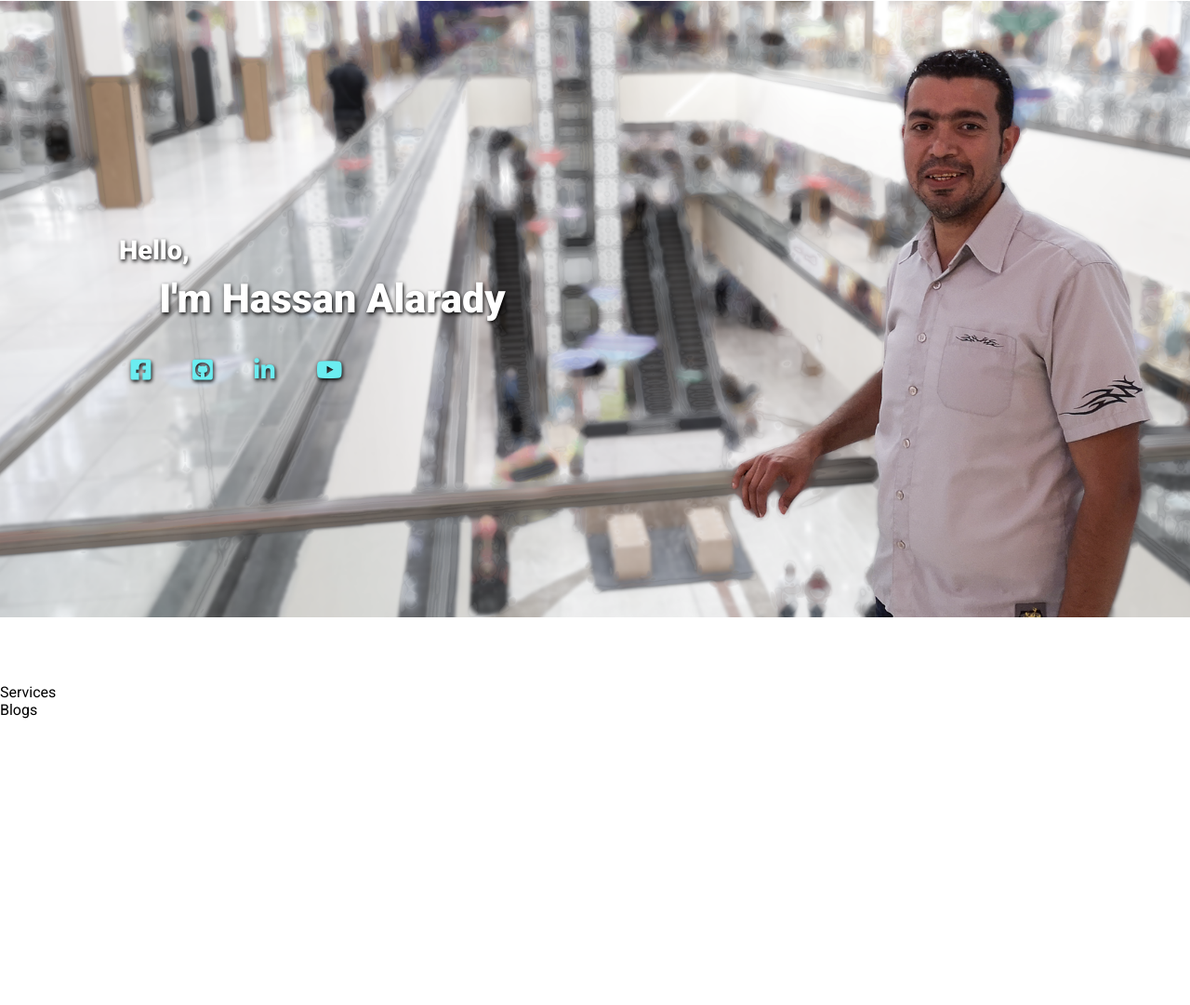
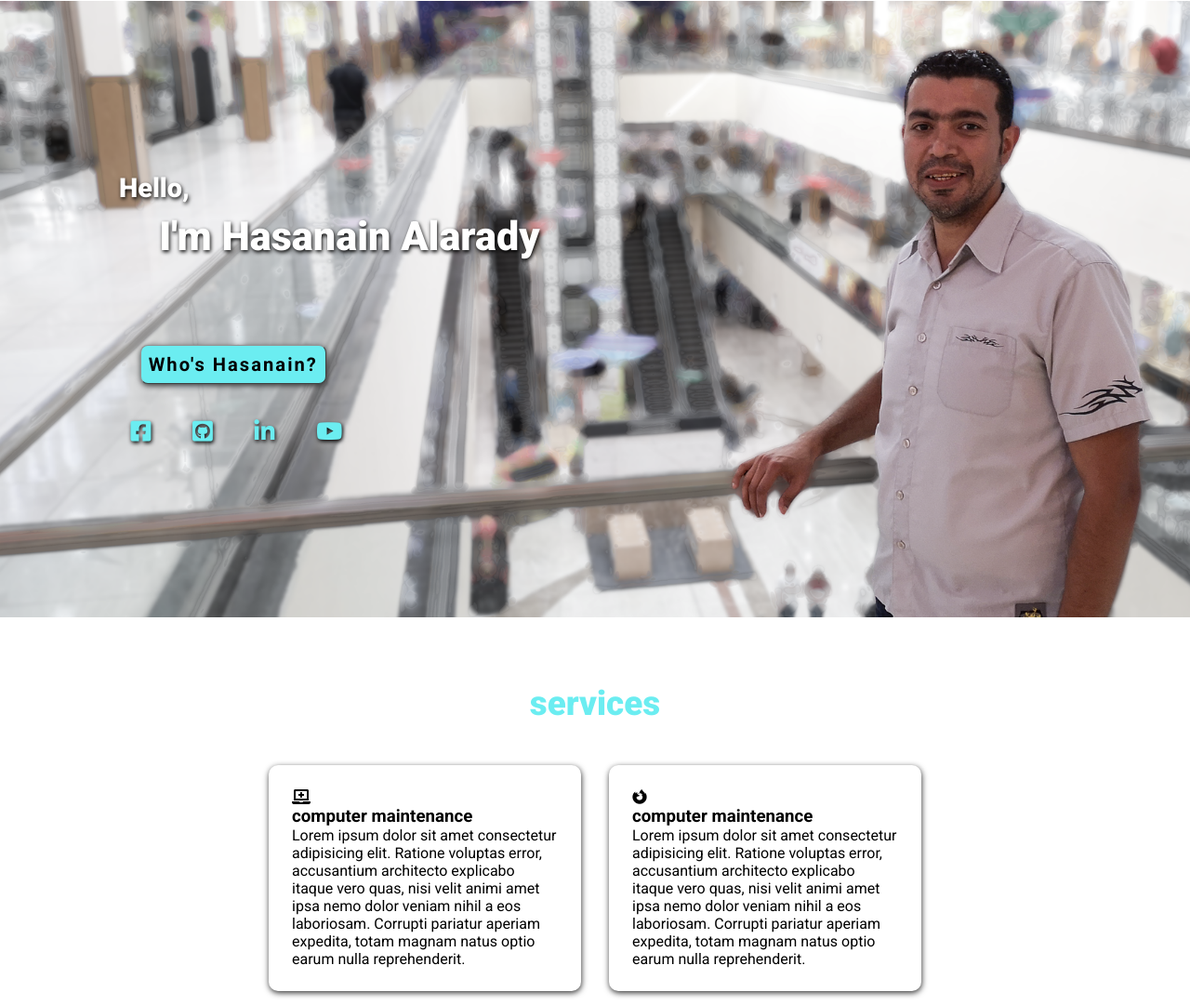
Before and after one commit to Hasanain-Jaafar/One-page-portfolio-, a plain HTML site: page index.html in a window 1280 px wide. Shown: the part 69-1150 px from the top of the page at 93% size. Before the commit the page ends 842 px from the top, so only its background shows below. Drawn offline with Linux system fonts and the light colour scheme.

Commit message:
added CSS variable , organize HTML strcture with comments

```diff
--- a/index.html
+++ b/index.html
@@ -35,7 +35,9 @@
          <img src="/imges/Header.png" alt="">
 
         <div class="welcome">
-            <p class="title"> Hello,<br> <span class="name">I'm Hassan Alarady </span> </p>
+            <p class="title"> Hello,<br> <span class="name">I'm Hasanain Alarady </span> <br>
+                <button href="#who-hasanain"class="name-btn">Who's Hasanain?</button> </p>
+
             <div class="social">
                 <a href="#"><i class="fab fa-facebook-square"></i></a>
                 <a href="#Github"><i class="fab fa-github-square"></i></a>
@@ -46,12 +48,25 @@
 
     </header>
             <!-----------  End of Header Section  ------------>
-    <section>
-        <div class="div1">
-            <p>Services</p>
-        </div>
-        <div class="div2">
-            <p>Blogs</p>
+    <section class="cards" id="services">
+        <h2 class="card-title">services</h2>
+        <div class="content">
+            <div class="card">
+                <div class="icon">
+                    <i class="fas fa-laptop-medical"></i></div>
+                <div class="info">
+                    <h3>computer maintenance</h3>
+                    <p>Lorem ipsum dolor sit amet consectetur adipisicing elit. Ratione voluptas error, accusantium architecto explicabo itaque vero quas, nisi velit animi amet ipsa nemo dolor veniam nihil a eos laboriosam. Corrupti pariatur aperiam expedita, totam magnam natus optio earum nulla reprehenderit.</p>
+                </div>
+            </div>
+            <div class="card">
+                <div class="icon">
+                    <i class="fab fa-firefox-browser"></i></div>
+                <div class="info">
+                    <h3>computer maintenance</h3>
+                    <p>Lorem ipsum dolor sit amet consectetur adipisicing elit. Ratione voluptas error, accusantium architecto explicabo itaque vero quas, nisi velit animi amet ipsa nemo dolor veniam nihil a eos laboriosam. Corrupti pariatur aperiam expedita, totam magnam natus optio earum nulla reprehenderit.</p>
+                </div>
+            </div>
         </div>
 
 
--- a/style.css
+++ b/style.css
@@ -1,4 +1,13 @@
 @import url('https://fonts.googleapis.com/css2?family=Roboto:ital,wght@0,100;0,300;0,400;0,500;0,700;0,900;1,100;1,300;1,400;1,500;1,700;1,900&display=swap');
+
+:root {
+    --main-color:rgb(107, 237, 241);
+    --hover-color:rgb(4, 199, 248);
+    --transition:330ms ease-in-out;
+    --box-shadow:rgb(53, 53, 53) 0.5px 2px 6px;
+    --text-shadow:black 1px 2px 4px;
+
+}
 
 * {
     box-sizing: border-box;
@@ -33,13 +42,14 @@
     font-size: 1.5em;
     font-weight: 900;
     text-transform: uppercase;
-    color: rgb(107, 237, 241);
-    text-shadow: black 1px 2px 4px;
+    color: var(--main-color);
+    text-shadow: var(--text-shadow);
+    transition: var(--transition);
 }
+
 .logo a:hover {
-    color:rgb(4, 199, 248);
-    transform:scale(1.2);
-    transition: transform 330ms ease-in-out;
+    color:var(--hover-color);
+    transform:scale(1.1);
 }
 
 .nav-bar-links {
@@ -55,11 +65,12 @@
     display: flex;
     align-content: space-around;
     padding: 0 1em;
-    color: rgb(107, 237, 241);
-    text-shadow: black 1px 2px 4px;
+    color: var(--main-color);
+    text-shadow: var(--text-shadow);
     text-decoration: none;
     font-weight: 400;
     font-size:1.1em;
+    transition: var(--transition);
 }
 
 .nav-bar-links a span {
@@ -68,9 +79,9 @@
 }
 
 .nav-bar-links a:hover {
-    color:rgb(4, 199, 248);
-    transform:scale(1.2);
-    transition: transform 330ms ease-in-out;
+    color:var(--hover-color);
+    transform:scale(1.1);
+
 }
 /* ----------------------------Nav-Bar Style Above  ------------------*/
 
@@ -83,10 +94,12 @@ header {
     align-items: center;
     max-width: 100%;
     max-height: fit-content;
+
 }
 
 img {
     display:flex;
+    position: ;
     background-repeat: no-repeat;
     background-attachment: fixed;
     background-size: cover;
@@ -101,10 +114,9 @@ img {
     z-index: 999;
     margin-left: 10%;
     color: white;
-    text-shadow: black 1px 2px 4px;
+    text-shadow: var(--text-shadow);
     font-size: 1.8em;
     font-weight: 900;
-
 
 }
 
@@ -115,22 +127,76 @@ img {
     font-size:1.5em;
     margin-top: 10px;
 }
+.name-btn {
+    display: inline-block;
+    margin-top: 20%;
+    margin-left: 5%;
+    padding:0.4em;
+    color:rgb(2, 2, 2);
+    font-size: 0.7em;
+    font-weight: 700;
+    text-transform: capitalize;
+    letter-spacing: 0.1em;
+    background-color: rgb(107, 237, 241);
+    width: auto;
+    border-radius: 8px;
+    border-color: rgb(148, 148, 148);
+    border-width: 1.8px;
+    box-shadow: var(--box-shadow);
+    transition: var(--transition);
+
+}
+
+.name-btn:hover {
+    background-color:var(--hover-color);
+    transform:scale(1.1);
+
+}
 
 .social a {
     display: inline-block;
-    color: rgb(107, 237, 241);
-    text-shadow: black 1px 2px 4px;
+    color: var(--main-color);
+    text-shadow: var(--text-shadow);
     font-size: 25px;
     padding-left: 0.5em;
     padding-top:0.5em;
     margin-top:1em;
     letter-spacing: 1em;
+    transition: var(--transition);
 }
 
 .social a:hover {
-    color:rgb(4, 199, 248);
-    transform:scale(1.2);
-    transition: transform 330ms ease-in-out;
+    color:var(--hover-color);
+    transform:scale(1.1);
+
+}
+
+.card-title {
+    display:flex;
+    justify-content: center;
+    font-size: 2.3em;
+    font-weight: 800;
+    color: var(--main-color) ;
+    margin-bottom: 30px;
+
+
+}
+.content {
+    display:flex;
+    justify-content: center;
+    flex-direction: row;
+    flex-wrap: wrap;
+    transition: var(--transition);
+}
+
+.card {
+    background-color: white;
+    width: 21em;
+    box-shadow:var(--box-shadow) ;
+    border-radius: 10px;
+    padding: 25px;
+    margin: 15px;
+
 }
 
 
```
